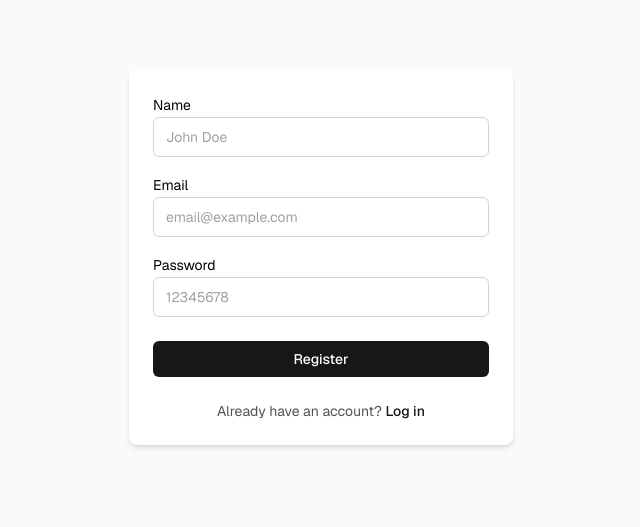
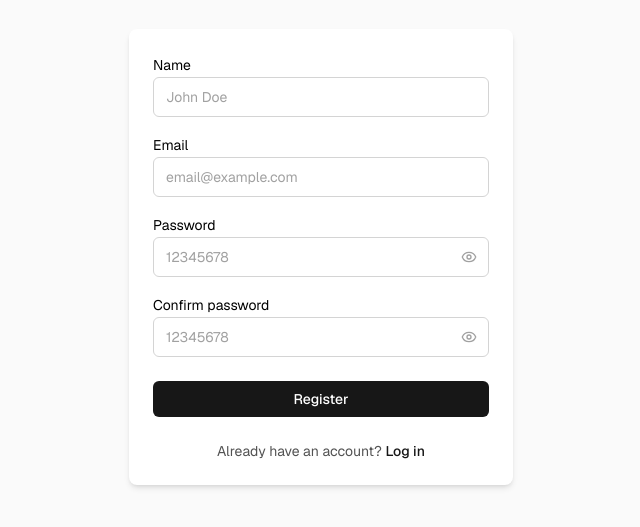
Before and after one commit to zalaya/Compass, a Next.js app: page /auth/register in a window 1280 px wide. Shown: the part 143-670 px from the top of the page, without its empty margins (319-959 px from the left). Built offline with nearby package versions, Linux system fonts and the light colour scheme.

Commit message:
feat: update login and registration forms with new input components and validation

```diff
--- /dev/null
+++ b/components/ui/password-input.tsx
@@ -0,0 +1,34 @@
+'use client'
+
+import { forwardRef, InputHTMLAttributes,useState } from 'react'
+import { Eye, EyeOff } from 'lucide-react'
+import { cn } from '@/components/cn'
+import { TextInput } from '@/components/ui/text-input'
+
+export const PasswordInput = forwardRef<HTMLInputElement, InputHTMLAttributes<HTMLInputElement>>(({ className, ...props }, ref) => {
+  const [visible, setVisible] = useState(false)
+
+  return (
+    <div className='relative'>
+      <TextInput
+        ref={ref}
+        type={visible ? 'text' : 'password'}
+        className={cn(
+          'pr-10',
+          className
+        )}
+        {...props}
+      />
+      <button
+        type='button'
+        onClick={() => setVisible((visible) => !visible)}
+        className={cn(
+          'absolute cursor-pointer inset-y-0 right-0 flex items-center pr-3 text-neutral-400 transition-colors duration-150',
+          'hover:text-neutral-700'
+        )}
+      >
+        {visible ? <EyeOff size={16} /> : <Eye size={16} />}
+      </button>
+    </div>
+  )
+})
--- a/components/ui/input.tsx
+++ b/components/ui/text-input.tsx
@@ -1,7 +1,7 @@
 import { forwardRef, InputHTMLAttributes } from 'react'
 import { cn } from '@/components/cn'
 
-export const Input = forwardRef<HTMLInputElement, InputHTMLAttributes<HTMLInputElement>>(({ type = 'text', className, ...props }, ref) => {
+export const TextInput = forwardRef<HTMLInputElement, InputHTMLAttributes<HTMLInputElement>>(({ type = 'text', className, ...props }, ref) => {
   return (
     <input
       ref={ref}
--- a/modules/auth/login-form.tsx
+++ b/modules/auth/login-form.tsx
@@ -6,7 +6,8 @@ import Link from 'next/link'
 import { Button } from '@/components/ui/button'
 import { Form } from '@/components/ui/form'
 import { FormField } from '@/components/ui/form/form-field'
-import { Input } from '@/components/ui/input'
+import { PasswordInput } from '@/components/ui/password-input'
+import { TextInput } from '@/components/ui/text-input'
 import { loginAction } from '@/modules/auth/login-action'
 import { loginSchema, LoginValues } from '@/modules/auth/schema'
 
@@ -27,10 +28,10 @@ export default function LoginForm() {
     <Form form={form} onSubmit={onSubmit} className='space-y-6'>
       <div className='space-y-4'>
         <FormField name='email' label='Email'>
-          <Input type='email' placeholder='email@example.com' />
+          <TextInput type='email' placeholder='email@example.com' />
         </FormField>
         <FormField name='password' label='Password'>
-          <Input type='password' placeholder='12345678' />
+          <PasswordInput placeholder='12345678' />
         </FormField>
       </div>
 
--- a/modules/auth/register-form.tsx
+++ b/modules/auth/register-form.tsx
@@ -3,10 +3,12 @@
 import { useForm } from 'react-hook-form'
 import { zodResolver } from '@hookform/resolvers/zod'
 import Link from 'next/link'
+import { cn } from '@/components/cn'
 import { Button } from '@/components/ui/button'
 import { Form } from '@/components/ui/form'
 import { FormField } from '@/components/ui/form/form-field'
-import { Input } from '@/components/ui/input'
+import { PasswordInput } from '@/components/ui/password-input'
+import { TextInput } from '@/components/ui/text-input'
 import { registerAction } from '@/modules/auth/register-action'
 import { registerSchema, RegisterValues } from '@/modules/auth/schema'
 
@@ -16,7 +18,8 @@ export default function RegisterForm() {
     defaultValues: {
       name: '',
       email: '',
-      password: ''
+      password: '',
+      confirmPassword: ''
     }
   })
 
@@ -28,13 +31,16 @@ export default function RegisterForm() {
     <Form form={form} onSubmit={onSubmit} className='space-y-6'>
       <div className='space-y-4'>
         <FormField name='name' label='Name'>
-          <Input placeholder='John Doe' />
+          <TextInput placeholder='John Doe' />
         </FormField>
         <FormField name='email' label='Email'>
-          <Input type='email' placeholder='email@example.com' />
+          <TextInput type='email' placeholder='email@example.com' />
         </FormField>
         <FormField name='password' label='Password'>
-          <Input type='password' placeholder='12345678' />
+          <PasswordInput placeholder='12345678' />
+        </FormField>
+        <FormField name='confirmPassword' label='Confirm password'>
+          <PasswordInput placeholder='12345678' />
         </FormField>
       </div>
 
@@ -44,10 +50,10 @@ export default function RegisterForm() {
 
       <p className='text-center text-sm text-neutral-600'>
         Already have an account?{' '}
-        <Link
-          href='/auth/login'
-          className='font-medium text-neutral-900 hover:underline'
-        >
+        <Link href='/auth/login' className={cn(
+          'font-medium text-neutral-900',
+          'hover:underline'
+        )}>
           Log in
         </Link>
       </p>
--- a/modules/auth/schema.ts
+++ b/modules/auth/schema.ts
@@ -3,7 +3,11 @@ import z from 'zod'
 export const registerSchema = z.object({
   name: z.string().min(2, 'Name must be at least 2 characters'),
   email: z.email('Invalid email address'),
-  password: z.string().min(8, 'Password must be at least 8 characters')
+  password: z.string().min(8, 'Password must be at least 8 characters'),
+  confirmPassword: z.string().min(1, 'Password must be confirmed')
+}).refine((data) => data.password === data.confirmPassword, {
+  message: 'Passwords do not match',
+  path: ['confirmPassword']
 })
 
 export type RegisterValues = z.infer<typeof registerSchema>
```
